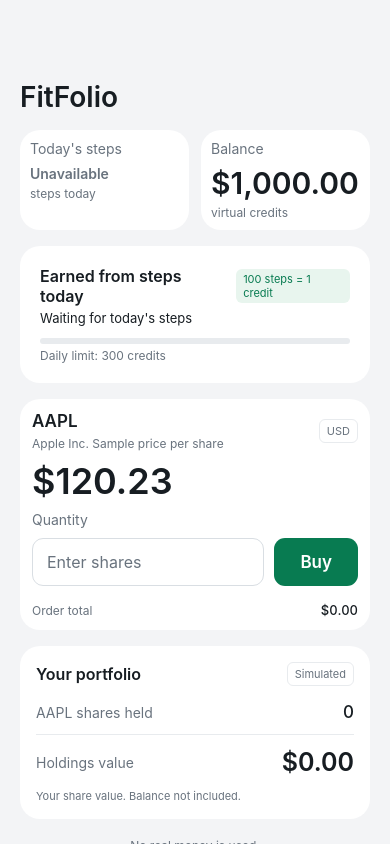
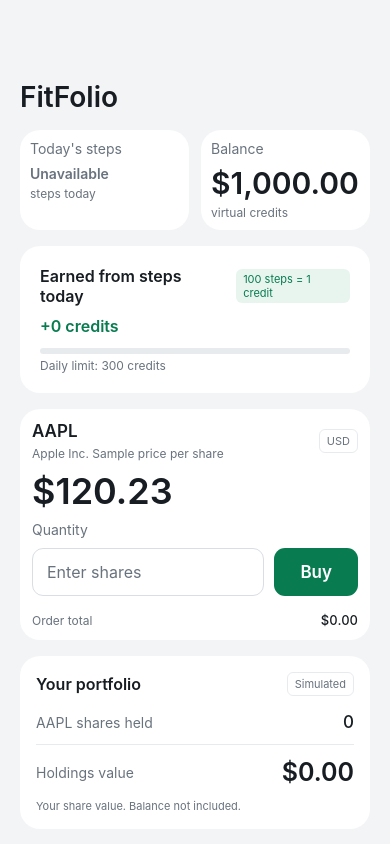
Before and after one commit to davislenover/BurnNEarn, a React Native app in the folder src/frontend/: screen / in a window 390 px wide. Built offline with nearby package versions, Linux system fonts and the light colour scheme.

Commit message:
Simplify step rewards display and remove calculation line

```diff
--- a/src/frontend/app/screens/dashboard/DemoScreen.tsx
+++ b/src/frontend/app/screens/dashboard/DemoScreen.tsx
@@ -45,7 +45,7 @@ type StepSyncResult = {
 
 export default function DemoScreen() {
    // Today's steps from the phone (null if not read yet or unavailable), and whether it is still loading.
-  const { steps, loading, syncing, syncError, syncResult: result } = useTodaySteps();
+  const { steps, loading, syncError, syncResult: result } = useTodaySteps();
 
   // Describe the reward fields returned by the server.
   const syncResult = result as StepSyncResult | null;
@@ -160,22 +160,16 @@ export default function DemoScreen() {
           </Text>
         </View>
 
-        {syncResult && todayResult ? (
-          <>
-            {/* Amount earned today and the calculation behind it */}
-            <Text style={styles.earned}>+{formatCredits(todayResult.reward)} credits</Text>
-            <Text style={styles.math}>
-              {todayResult.counted
-                ? `${todayResult.step_count.toLocaleString('en-US')} steps ÷ ${syncResult.steps_per_coin} = ${formatCredits(todayResult.reward)} credits`
-                : 'Not counted: too many steps for one day.'}
-            </Text>
-          </>
-        ) : (
-          // Nothing earned yet: say why
-          <Text style={styles.math}>
-            {syncError ? syncError.message : syncing ? 'Calculating…' : "Waiting for today's steps"}
-          </Text>
+        {/* Credits earned today (0 until steps are synced) */}
+        <Text style={styles.earned}>+{todayReward} credits</Text>
+
+        {/* Only shown when today's steps were too many to count */}
+        {todayResult && !todayResult.counted && (
+          <Text style={styles.math}>Not counted: too many steps for one day.</Text>
         )}
+
+        {/* Shown only if sending steps to the server failed */}
+        {syncError && <Text style={styles.caption}>{syncError.message}</Text>}
 
         {/* Always show the bar, show earned progress only after a successful sync. */}
         <View style={styles.limitBar}>
@@ -506,9 +500,9 @@ const styles = StyleSheet.create({
     paddingHorizontal: 7,
     paddingVertical: 3,
   },
-  // Large green amount earned, e.g. "+62.00 credits"
+  // Large green amount earned, e.g. "+0.00 credits"
   earned: {
-    fontSize: 28,
+    fontSize: 16,
     fontWeight: '600',
     color: '#087B51',
     marginTop: 10,
```
